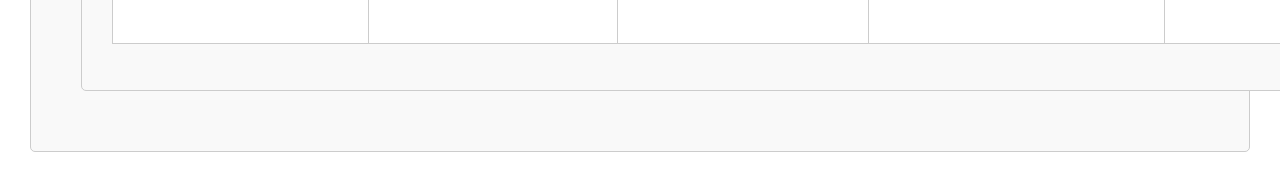
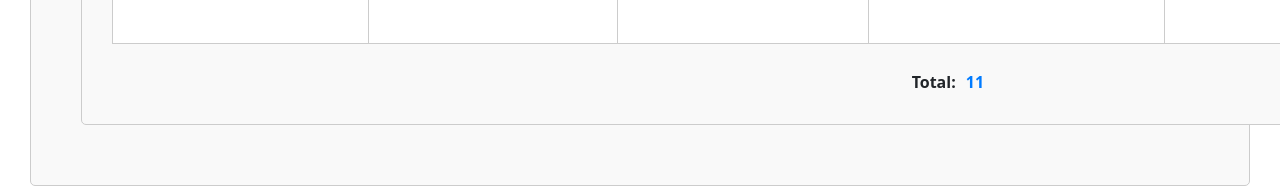
Before and after one commit to Rakoski/apice_frontend, a React (Create React App) app in the folder my-react-app/: page /vendas in a window 1280 px wide. Shown: the part 740-928 px from the top of the page. Built offline with nearby package versions, Linux system fonts and the light colour scheme.

Commit message:
feat: Adicionado funcionalidade de calcular total
- Total calculado a partir de todos os subtotais

```diff
--- a/my-react-app/src/ListaDeProdutosPraMostrarNaVenda.css
+++ b/my-react-app/src/ListaDeProdutosPraMostrarNaVenda.css
@@ -66,7 +66,17 @@
     display: inline-block; /* Display them inline-block */
 }
 
-.link-button:hover,
-.button-incluir:hover {
-    background-color: #555;
+.total-container {
+    display: flex;
+    justify-content: flex-end; /* Align the total to the right */
+    margin-top: 10px;
+    font-weight: bold;
 }
+
+.total-label {
+    margin-right: 10px;
+}
+
+.total-value {
+    color: #007bff; /* Blue color for the total value */
+}
--- a/my-react-app/src/ListaDeProdutosPraMostrarNaVenda.js
+++ b/my-react-app/src/ListaDeProdutosPraMostrarNaVenda.js
@@ -68,6 +68,11 @@ const ListaDeProdutosPraVenda = ({ pessoa, onEditar, onDeletar, onIncluir }) =>
         });
     };
 
+    const calculateTotal = () => {
+        return pessoasData.reduce((total, pessoa) => total +
+            calculateSubTotal(pessoa.quantidade_venda, pessoa.valor_unitario), 0);
+    };
+
     return (
         <div className="list-container">
             <div className="table-container">
@@ -111,6 +116,12 @@ const ListaDeProdutosPraVenda = ({ pessoa, onEditar, onDeletar, onIncluir }) =>
                     </tbody>
                 </Table>
             </div>
+
+            <div className="total-container">
+                <span className="total-label">Total:</span>
+                <span className="total-value">{calculateTotal()}</span>
+            </div>
+
 
             <Modal show={showModal} onHide={handleCloseModal}>
                 <Modal.Header closeButton>
```
